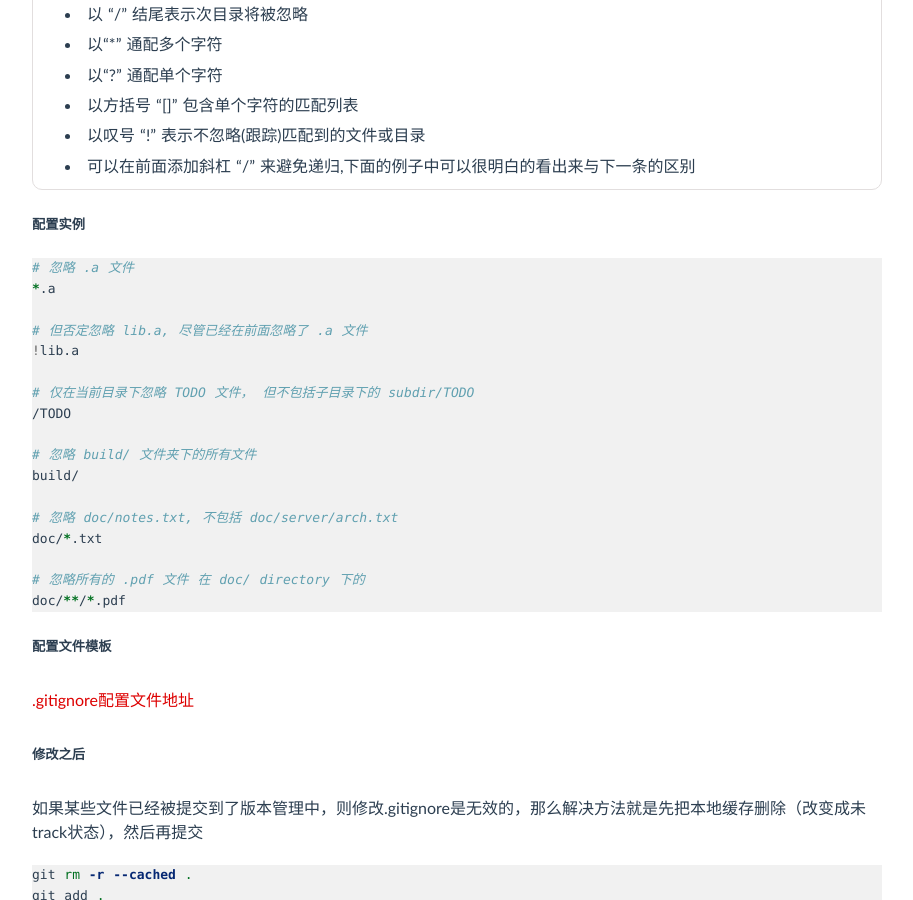
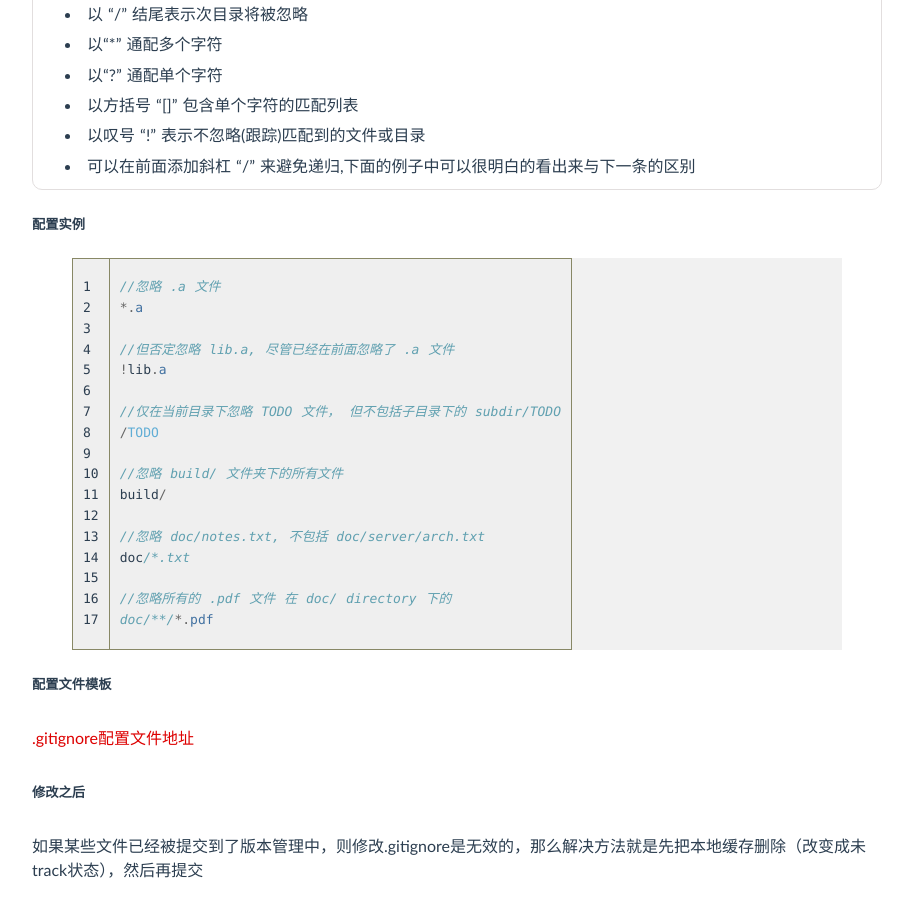
Before and after one commit to jeizas/jeizas.github.io, a Jekyll site: the page built from _posts/2017-09-15-git_command.md, in a window 1280 px wide and 900 px high, scrolled down 2142 px. Shown: the whole window, without its empty margins (183-1096 px from the left). Built offline with Jekyll 4.4.1, drawn with Linux system fonts in a browser that asks for light colours; comment, search, counter and statistics services are not loaded.

Commit message:
modified:   _posts/2017-09-15-git_command.md

````diff
--- a/_posts/2017-09-15-git_command.md
+++ b/_posts/2017-09-15-git_command.md
@@ -71,25 +71,25 @@ git commit -C head -a --amend
 
 ##### 配置实例
 
-```shell
-# 忽略 .a 文件
+{% highlight java linenos %}
+//忽略 .a 文件
 *.a
 
-# 但否定忽略 lib.a, 尽管已经在前面忽略了 .a 文件
+//但否定忽略 lib.a, 尽管已经在前面忽略了 .a 文件
 !lib.a
 
-# 仅在当前目录下忽略 TODO 文件， 但不包括子目录下的 subdir/TODO
+//仅在当前目录下忽略 TODO 文件， 但不包括子目录下的 subdir/TODO
 /TODO
 
-# 忽略 build/ 文件夹下的所有文件
+//忽略 build/ 文件夹下的所有文件
 build/
 
-# 忽略 doc/notes.txt, 不包括 doc/server/arch.txt
+//忽略 doc/notes.txt, 不包括 doc/server/arch.txt
 doc/*.txt
 
-# 忽略所有的 .pdf 文件 在 doc/ directory 下的
+//忽略所有的 .pdf 文件 在 doc/ directory 下的
 doc/**/*.pdf
-```
+{% endhighlight java %}
 
 ##### 配置文件模板
 
````
